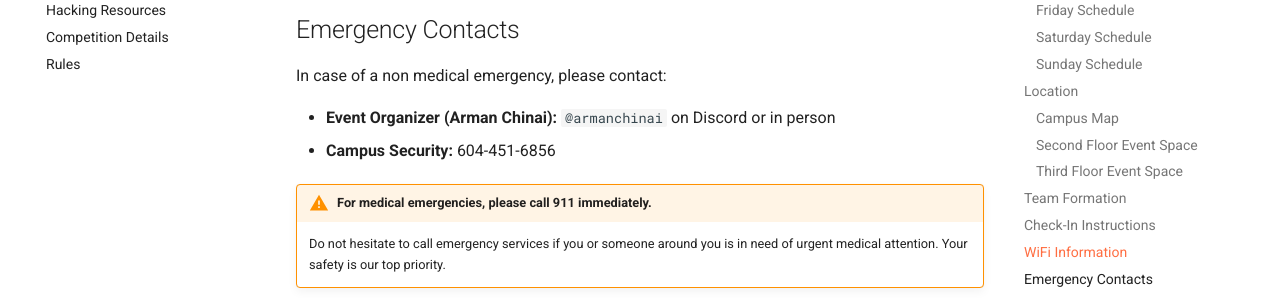
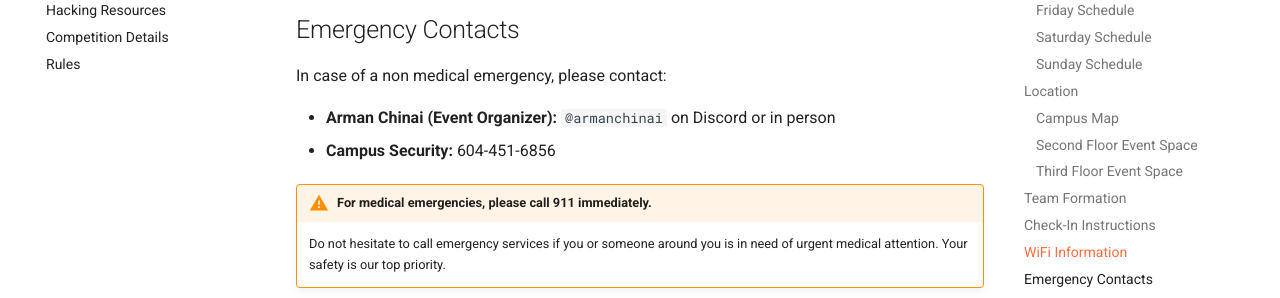
Before and after one commit to armanchinai/hackthebreak2026, an MkDocs documentation site: the page built from docs/event-details.md, in a window 1280 px wide and 900 px high, scrolled down 5127 px. Shown: the part 152-450 px from the top of the window. Built offline with MkDocs 1.6.1 and Material for MkDocs 9.7.7, drawn with Linux system fonts in a browser that asks for light colours.

```diff
--- a/docs/event-details.md
+++ b/docs/event-details.md
@@ -121,7 +121,7 @@ Please connect to the following WiFi network to access the internet during the e
 ## Emergency Contacts
 In case of a non medical emergency, please contact:
 
-- **Event Organizer (Arman Chinai):** `@armanchinai` on Discord or in person
+- **Arman Chinai (Event Organizer):** `@armanchinai` on Discord or in person
 - **Campus Security:** 604-451-6856
 
 !!! warning "For medical emergencies, please call 911 immediately."
```
